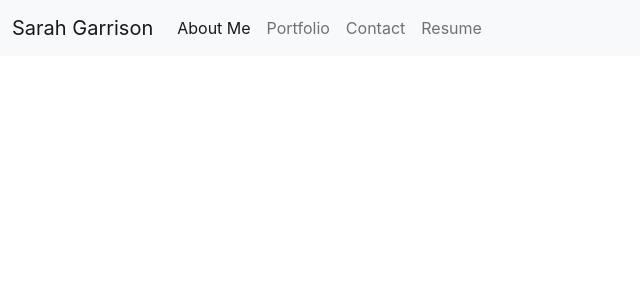
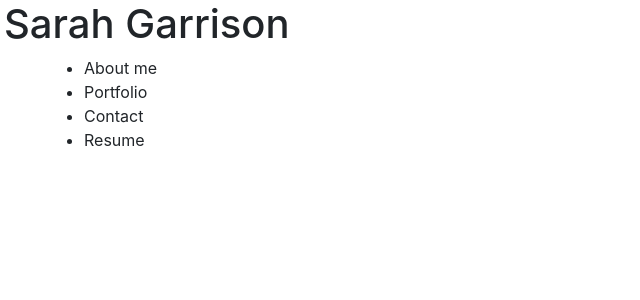
Before and after one commit to segarrison/seg-react-portfolio, a React (Create React App) app: page / in a window 1280 px wide. Shown: the top 300 px of the page, without its empty margins (0-640 px from the left). Built offline with nearby package versions, Linux system fonts and the light colour scheme.

Commit message:
redid navbar to use more react

```diff
--- a/src/App.js
+++ b/src/App.js
@@ -1,13 +1,44 @@
 // import logo from './logo.svg';
-import React from 'react';
+import React, {useState} from 'react';
 import './App.css';
-import Navbar from "./components/Navbar"
+import Navbar from "./components/Navbar";
+import Header from "./components/Header";
 
+// function App() {
+//   return (
+//     <div className="portfolio-app">
+//       <Navbar />
+
+//     </div>
+//   );
+// }
 function App() {
+  const [pages] = useState([
+    {
+      name: "About me"
+    },
+    { name: "Portfolio" },
+    { name: "Contact" },
+    {
+      name: "Resume"
+    }
+  ]);
+
+  const [currentPage, setCurrentPage] = useState(pages[0]);
+
   return (
-    <div className="portfolio-app">
-      <Navbar />
-
+    <div>
+      <Header>
+        <Navbar
+          pages={pages}
+          setCurrentPage={setCurrentPage}
+          currentPage={currentPage}
+        ></Navbar>
+      </Header>
+      <main>
+        {/* <Page currentPage={currentPage}></Page> */}
+      </main>
+      {/* <Footer /> */}
     </div>
   );
 }
--- /dev/null
+++ b/src/components/Header.js
@@ -0,0 +1,13 @@
+import React from 'react';
+
+function Header(props) {
+
+  return (
+    <header className="flex-row space-between px-1">
+        <h1>Sarah Garrison</h1>
+      {props.children}
+    </header>
+  );
+}
+
+export default Header;
--- a/src/components/Navbar.js
+++ b/src/components/Navbar.js
@@ -1,30 +1,59 @@
 import React from 'react';
 
-function Navbar (){
-return (<nav class="navbar navbar-expand-lg navbar-light bg-light">
-  <div class="container-fluid">
-    <a class="navbar-brand" href="#">Sarah Garrison</a>
-    <button class="navbar-toggler" type="button" data-bs-toggle="collapse" data-bs-target="#navbarNav" aria-controls="navbarNav" aria-expanded="false" aria-label="Toggle navigation">
-      <span class="navbar-toggler-icon"></span>
-    </button>
-    <div class="collapse navbar-collapse" id="navbarNav">
-      <ul class="navbar-nav">
-        <li class="nav-item">
-          <a class="nav-link active" aria-current="page" href="#">About Me</a>
-        </li>
-        <li class="nav-item">
-          <a class="nav-link" href="#">Portfolio</a>
-        </li>
-        <li class="nav-item">
-          <a class="nav-link" href="#">Contact</a>
-        </li>
-        <li class="nav-item">
-          <a class="nav-link">Resume</a>
-        </li>
-      </ul>
-    </div>
-  </div>
-</nav>
+function Navbar (props){
+  const {
+    pages = [],
+    setCurrentPage,
+    currentPage,
+  } = props;
+
+  // useEffect(() => {
+  //   document.title = capitalizeFirstLetter(currentPage.name);
+  // }, [currentPage]);
+
+  return (
+      <nav>
+        <ul className="flex-row">
+          {pages.map((Page) => (
+            <li
+              className={`mx-5 ${
+                currentPage.name === Page.name && 'navActive'
+                }`}
+              key={Page.name}
+            >
+              <span
+                onClick={() => setCurrentPage(Page)}
+              >
+                {Page.name}
+              </span>
+            </li>
+          ))}
+        </ul>
+      </nav>
+// return (<nav class="navbar navbar-expand-lg navbar-light bg-light">
+//   <div class="container-fluid">
+//     <a class="navbar-brand" href="#">Sarah Garrison</a>
+//     <button class="navbar-toggler" type="button" data-bs-toggle="collapse" data-bs-target="#navbarNav" aria-controls="navbarNav" aria-expanded="false" aria-label="Toggle navigation">
+//       <span class="navbar-toggler-icon"></span>
+//     </button>
+//     <div class="collapse navbar-collapse" id="navbarNav">
+//       <ul class="navbar-nav">
+//         <li class="nav-item">
+//           <a class="nav-link active" aria-current="page" href="#">About Me</a>
+//         </li>
+//         <li class="nav-item">
+//           <a class="nav-link" href="#">Portfolio</a>
+//         </li>
+//         <li class="nav-item">
+//           <a class="nav-link" href="#">Contact</a>
+//         </li>
+//         <li class="nav-item">
+//           <a class="nav-link">Resume</a>
+//         </li>
+//       </ul>
+//     </div>
+//   </div>
+// </nav>
 );
 }
 
```
